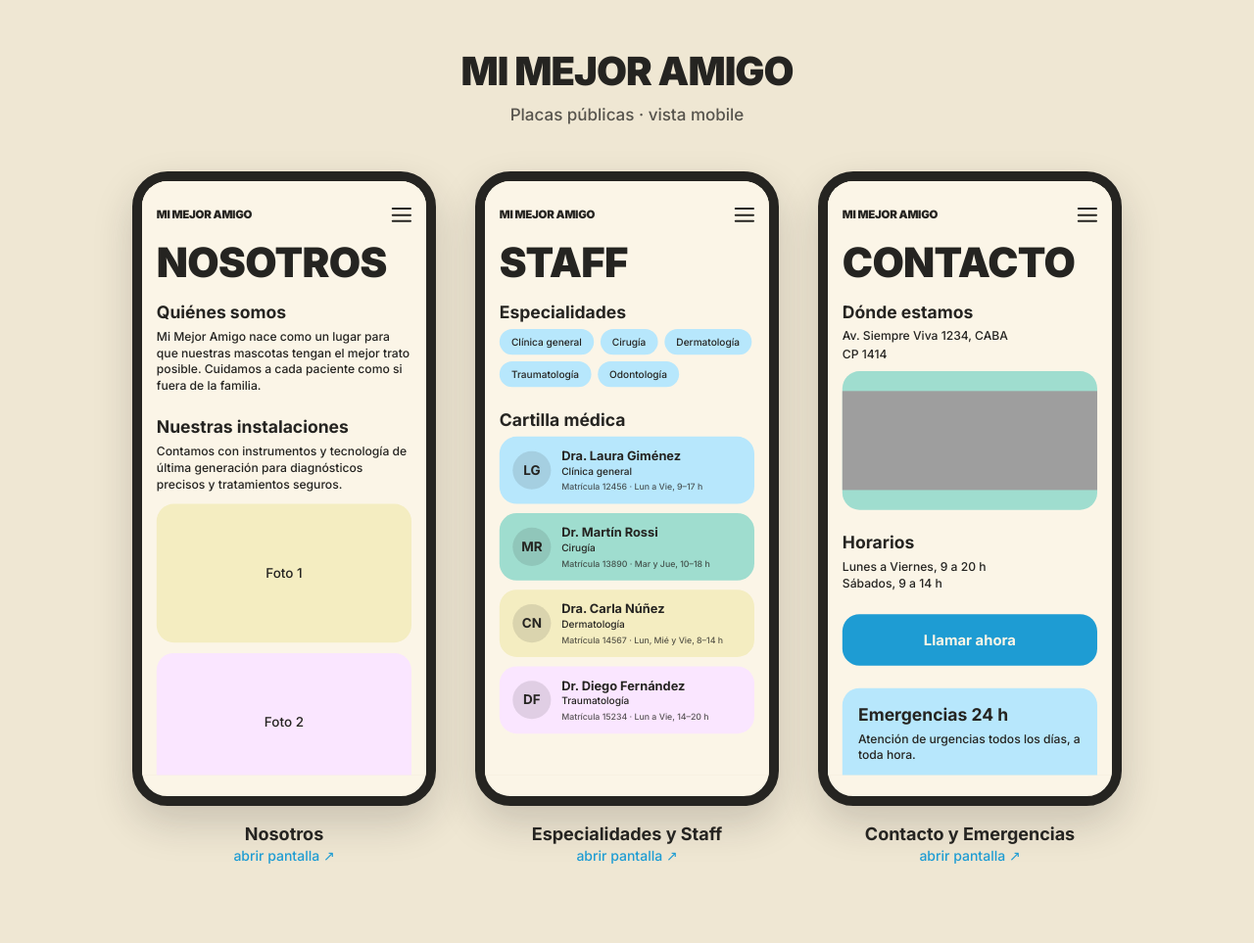
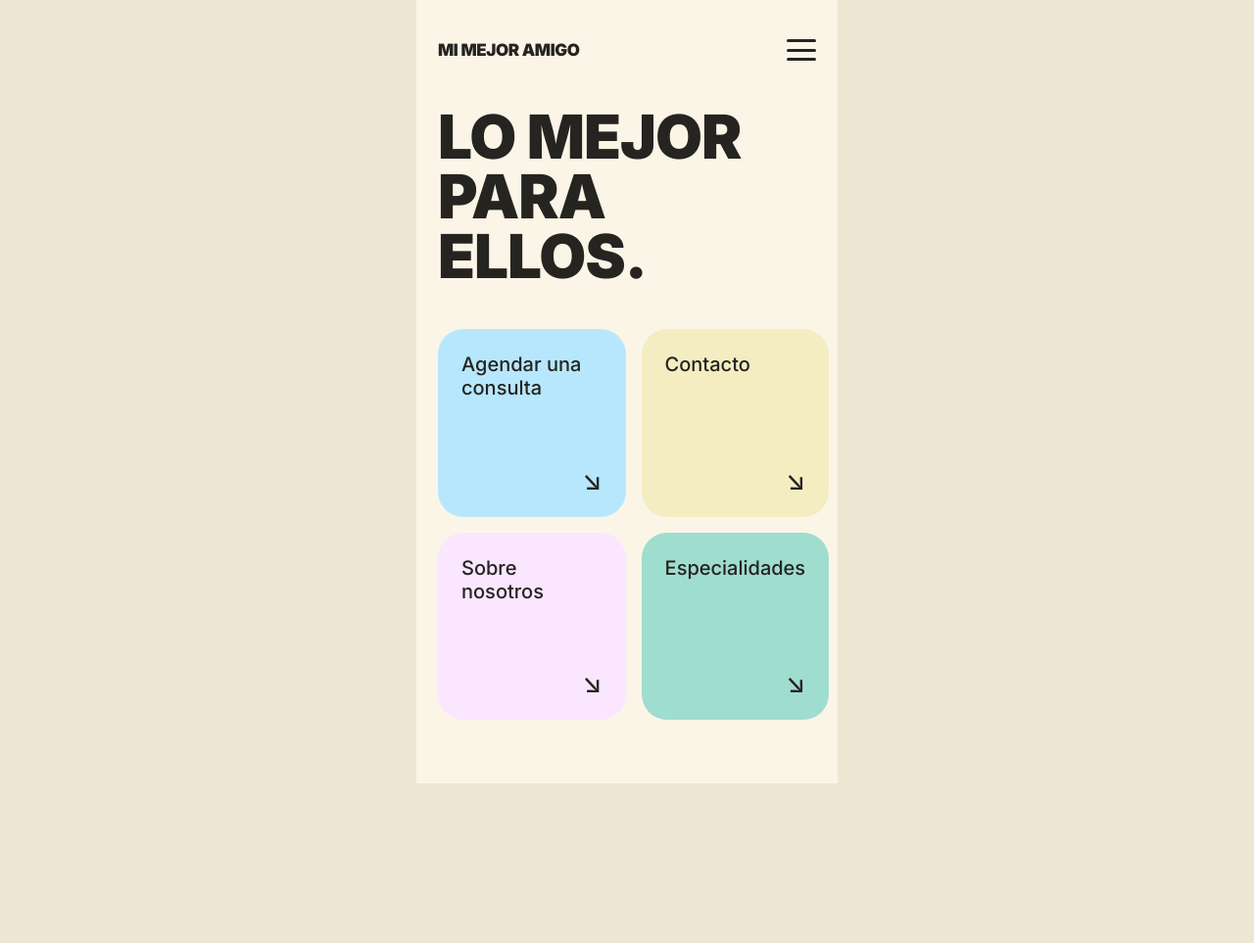
Before and after one commit to guidodegenaro/DWyM_MiMejorAmigo, a PHP site: page / in a window 1280 px wide. Shown: the whole page at 98% size. After the commit the page ends 800 px from the top, so only its background shows below. Run offline with PHP 8.4, Linux system fonts and the light colour scheme.

Commit message:
Sumado Home y agregadas placas al menu hamburguesa

```diff
--- a/cabecera.php
+++ b/cabecera.php
@@ -23,6 +23,8 @@ $inicio = $inicio ?? 'portal.php';
 
       <nav class="nav-menu" id="nav-enlaces">
         <ul>
+          <li><a href="index.php">Inicio</a></li>
+          <li><a href="consulta.php">Agendar una consulta</a></li>
           <li><a href="nosotros.php">Nosotros</a></li>
           <li><a href="especialidades.php">Especialidades y Staff</a></li>
           <li><a href="contacto.php">Contacto y Emergencias</a></li>
--- a/index.php
+++ b/index.php
@@ -1,60 +1,26 @@
-<!DOCTYPE html>
-<html lang="es">
-<head>
-  <meta charset="UTF-8">
-  <meta name="viewport" content="width=device-width, initial-scale=1.0">
-  <title>Placas públicas — Mi Mejor Amigo</title>
-  <style>
-    @import url('https://fonts.googleapis.com/css2?family=Inter:wght@400;500;700;900&display=swap');
-    * { margin:0; padding:0; box-sizing:border-box; }
-    body {
-      font-family:'Inter',sans-serif;
-      background:#efe7d3;
-      color:#252421;
-      padding:48px 24px 80px;
-      text-align:center;
-    }
-    h1 { font-weight:900; text-transform:uppercase; font-size:40px; letter-spacing:-1px; }
-    .sub { font-weight:500; font-size:17px; margin:10px 0 48px; opacity:.75; }
-    .galeria {
-      display:flex; flex-wrap:wrap; gap:48px 40px;
-      justify-content:center; align-items:flex-start;
-    }
-    .item { width:310px; }
-    .marco {
-      width:310px; height:648px;
-      border-radius:36px; overflow:hidden;
-      border:10px solid #252421;
-      background:#fbf5e7;
-      box-shadow:0 18px 40px rgba(37,36,33,.18);
-    }
-    .marco iframe {
-      width:430px; height:900px; border:0;
-      transform:scale(.674); transform-origin:top left;
-    }
-    .nombre { font-weight:700; font-size:18px; margin-top:18px; }
-    .nombre a { color:#1e9cd3; text-decoration:none; font-size:14px; font-weight:500; }
-  </style>
-</head>
-<body>
-  <h1>Mi Mejor Amigo</h1>
-  <p class="sub">Placas públicas · vista mobile</p>
+<?php
+// Home (placa Inicio). Define variables y hereda la cabecera + menú.
+$titulo = 'Mi Mejor Amigo';
+$inicio = 'index.php';
 
-  <div class="galeria">
-    <div class="item">
-      <div class="marco"><iframe src="nosotros.php" scrolling="no"></iframe></div>
-      <div class="nombre">Nosotros<br><a href="nosotros.php">abrir pantalla ↗</a></div>
+include 'cabecera.php';
+?>
+
+    <h1 class="titulo" style="margin:24px 0 44px">Lo mejor<br>para ellos.</h1>
+
+    <div class="grilla">
+      <a class="card card--azul" href="consulta.php">
+        Agendar una consulta<span class="flecha">&#8600;</span>
+      </a>
+      <a class="card card--amarillo" href="contacto.php">
+        Contacto<span class="flecha">&#8600;</span>
+      </a>
+      <a class="card card--lavanda" href="nosotros.php">
+        Sobre nosotros<span class="flecha">&#8600;</span>
+      </a>
+      <a class="card card--menta" href="especialidades.php">
+        Especialidades<span class="flecha">&#8600;</span>
+      </a>
     </div>
 
-    <div class="item">
-      <div class="marco"><iframe src="especialidades.php" scrolling="no"></iframe></div>
-      <div class="nombre">Especialidades y Staff<br><a href="especialidades.php">abrir pantalla ↗</a></div>
-    </div>
-
-    <div class="item">
-      <div class="marco"><iframe src="contacto.php" scrolling="no"></iframe></div>
-      <div class="nombre">Contacto y Emergencias<br><a href="contacto.php">abrir pantalla ↗</a></div>
-    </div>
-  </div>
-</body>
-</html>
+<?php include 'pie.php'; ?>
--- a/login.php
+++ b/login.php
@@ -20,7 +20,7 @@ if ($_SERVER['REQUEST_METHOD'] === 'POST') {
 }
 
 $titulo = 'Ingresar — Mi Mejor Amigo';
-$inicio = 'index.html';
+$inicio = 'index.php';
 include 'cabecera.php';
 ?>
 
--- a/nosotros.php
+++ b/nosotros.php
@@ -1,7 +1,7 @@
 <?php
 // Definimos las variables para que las use "cabecera.php"
 $titulo = "Nosotros — Mi Mejor Amigo";
-$inicio = "nosotros.php"; // Si renombraste este archivo a index.php, cambiá esto por "index.php"
+$inicio = "index.php";
 
 include 'cabecera.php';
 ?>
```
Also changed, not shown: consulta.php (added, +30 -0 lines), galeria.php (added, +66 -0 lines).
